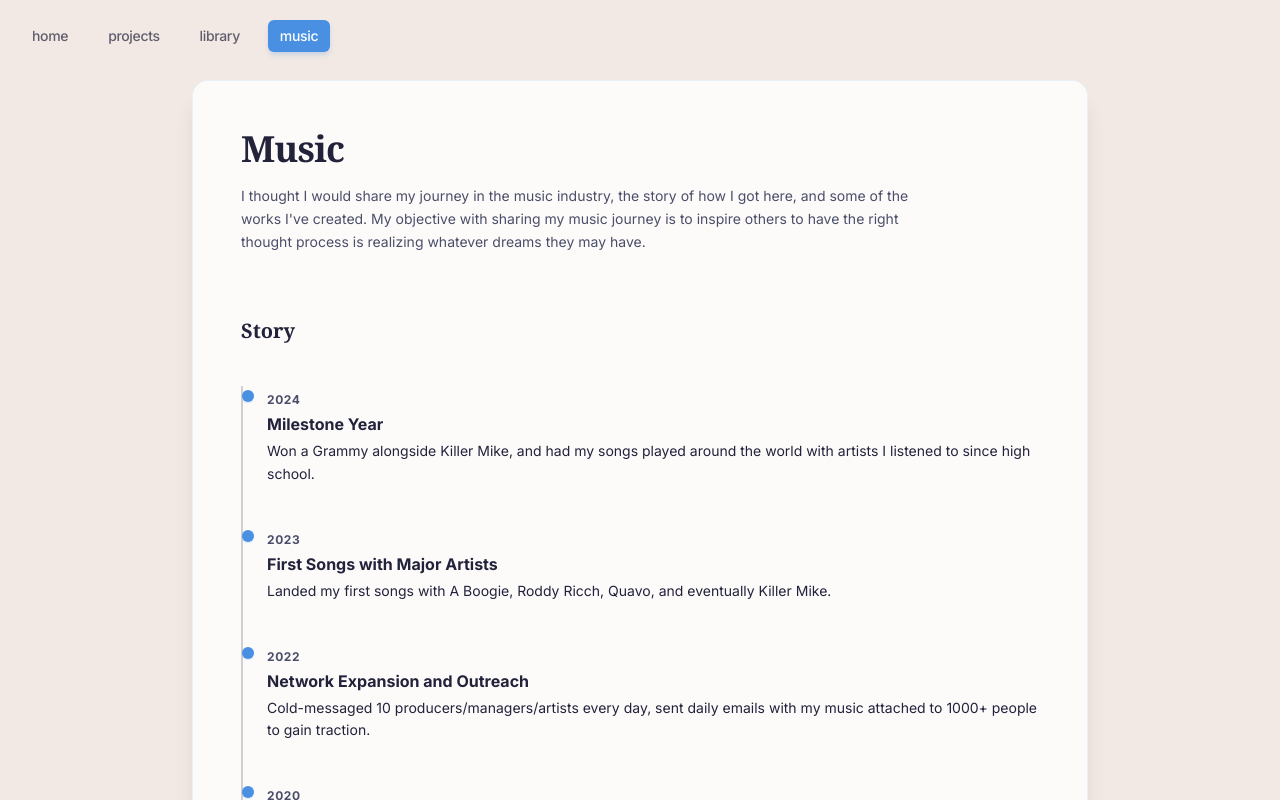
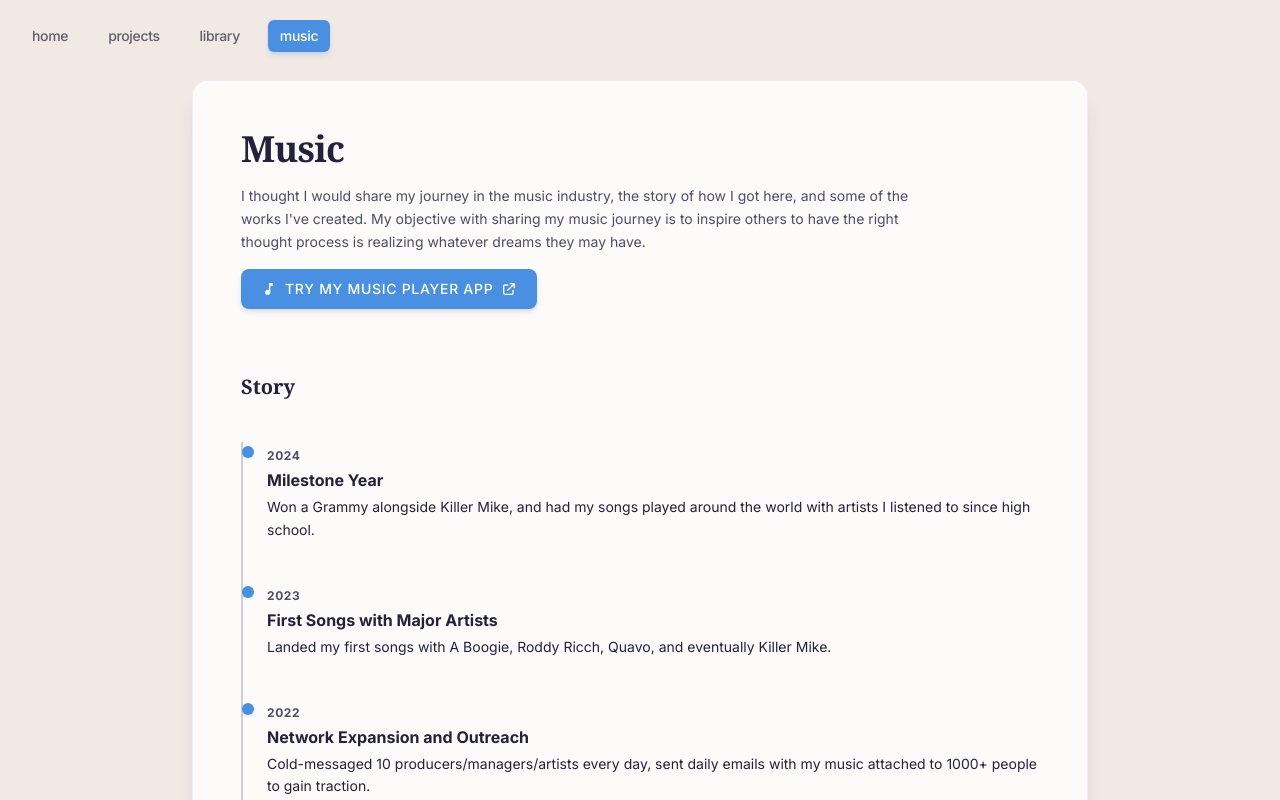
Before and after one commit to alexxlevesque/portfolio, a Next.js app: page /music in a window 1280 px wide. Shown: the top 800 px of the page. Built offline with nearby package versions, Linux system fonts and the light colour scheme.

Commit message:
add music player app

```diff
--- a/src/app/music/page.tsx
+++ b/src/app/music/page.tsx
@@ -72,6 +72,20 @@ export default function Music() {
                 <p className="text-rose_quartz text-sm leading-relaxed max-w-2xl">
                     I thought I would share my journey in the music industry, the story of how I got here, and some of the works I've created. My objective with sharing my music journey is to inspire others to have the right thought process is realizing whatever dreams they may have.
                 </p>
+                <a
+                    href="https://alyxmusic.vercel.app"
+                    target="_blank"
+                    rel="noopener noreferrer"
+                    className="inline-flex items-center gap-2 px-5 py-2.5 bg-steel_blue hover:bg-steel_blue/80 text-white text-sm font-medium uppercase tracking-wider rounded-lg transition-all duration-300 shadow-md hover:shadow-lg"
+                >
+                    <svg className="w-4 h-4" fill="currentColor" viewBox="0 0 24 24">
+                        <path d="M12 3v10.55c-.59-.34-1.27-.55-2-.55-2.21 0-4 1.79-4 4s1.79 4 4 4 4-1.79 4-4V7h4V3h-6z" />
+                    </svg>
+                    Try My Music Player App
+                    <svg className="w-4 h-4" fill="none" stroke="currentColor" viewBox="0 0 24 24">
+                        <path strokeLinecap="round" strokeLinejoin="round" strokeWidth={2} d="M10 6H6a2 2 0 00-2 2v10a2 2 0 002 2h10a2 2 0 002-2v-4M14 4h6m0 0v6m0-6L10 14" />
+                    </svg>
+                </a>
             </header>
 
             {/* ───────── Story: Timeline ───────── */}
```
